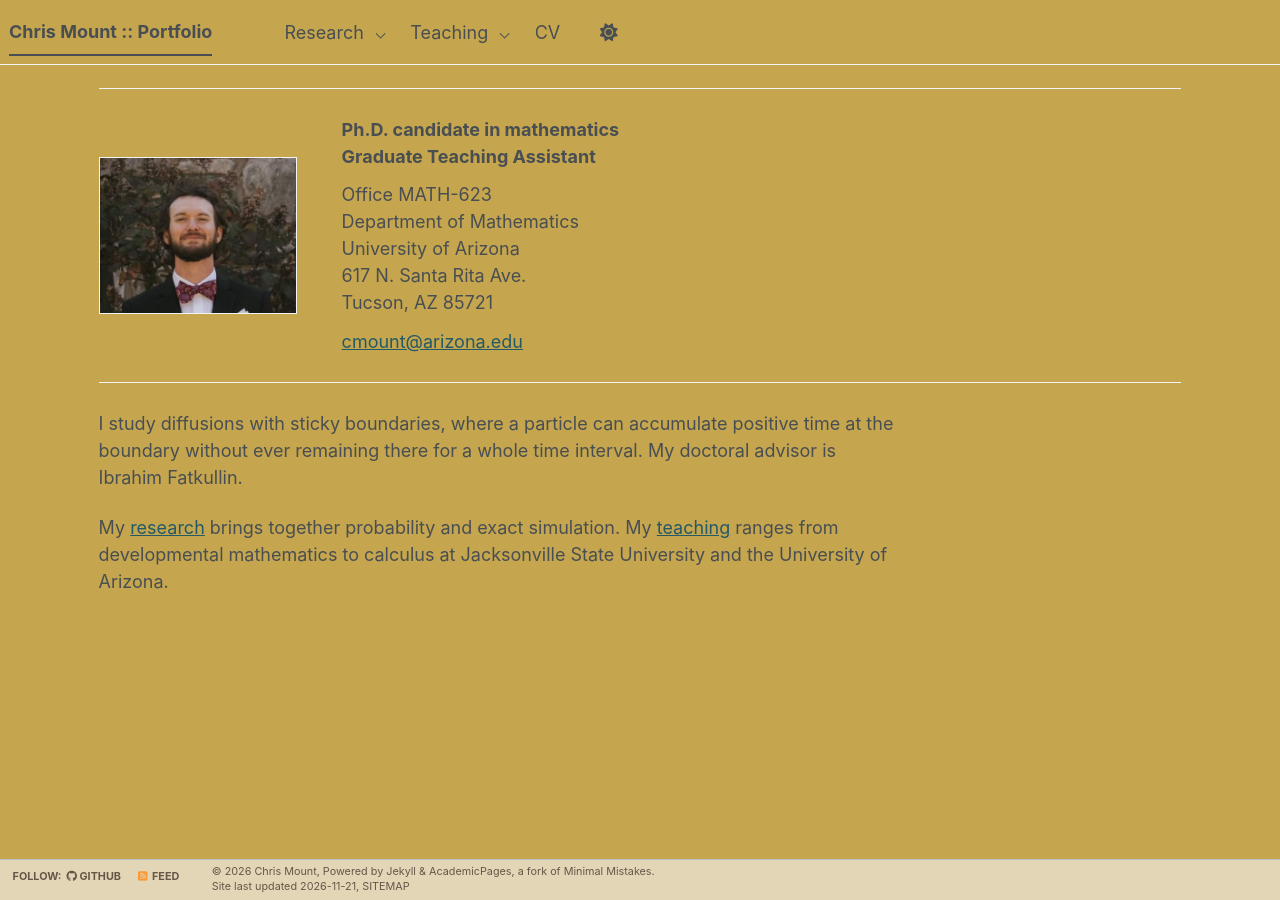
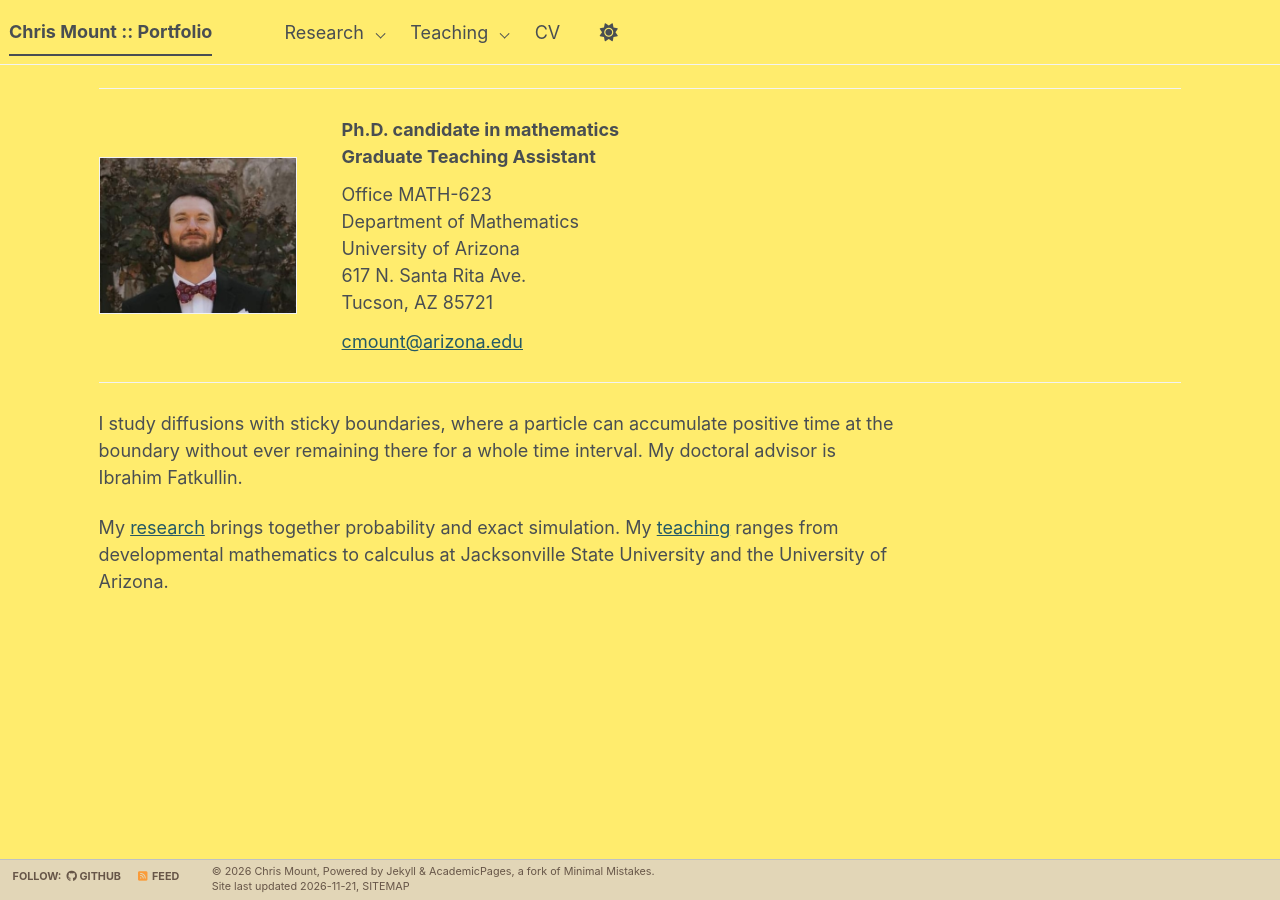
Before and after one commit to chris-mount-60/chris-mount-60.github.io, a Jekyll site: the page built from _pages/about.md, in a window 1280 px wide. Built offline with Jekyll 4.4.1, drawn with Linux system fonts in a browser that asks for light colours; a script bundle is joined from its source files by our own code; a style sheet for code colours, icons or effects is not loaded.

Commit message:
Change global background color to #FFEC6D

```diff
--- a/_sass/theme/_default_light.scss
+++ b/_sass/theme/_default_light.scss
@@ -29,7 +29,7 @@ $sidebar-screen-min-width   : 1024px;
 /* Default light theme for the site */
 :root {
     --global-base-color                 : #{$primary-color};
-    --global-bg-color                   : #C5A64F;
+    --global-bg-color                   : #FFEC6D;
     --global-footer-bg-color            : #e2d6b7;
     --global-border-color               : #{$lighter-gray};
     --global-dark-border-color          : #bdc1c4;
```
